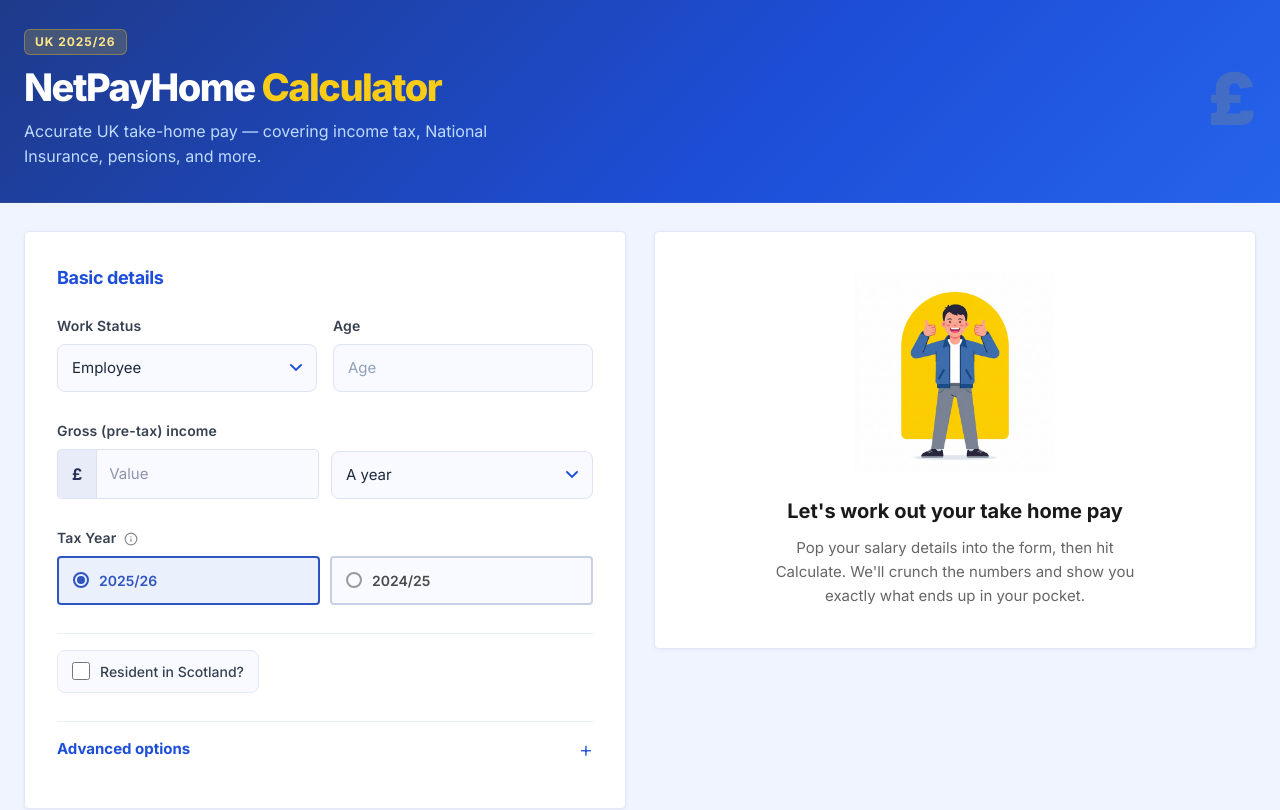
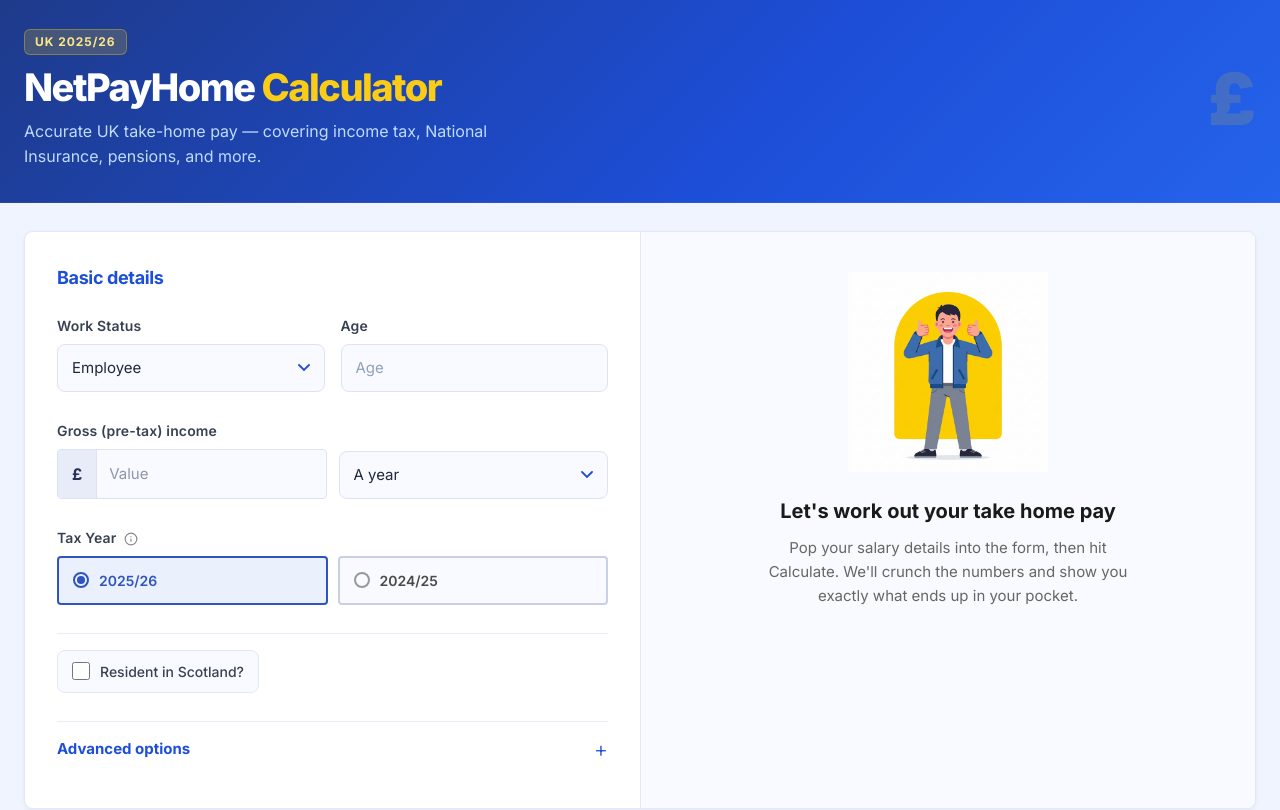
Before and after one commit to dsrashmika-prog/uktaxcal, a Next.js app: page / in a window 1280 px wide. Shown: the top 810 px of the page. Built offline with nearby package versions, Linux system fonts and the light colour scheme.

Commit message:
style: merge input and results panels into a single unified card

```diff
--- a/src/app/page.tsx
+++ b/src/app/page.tsx
@@ -163,10 +163,10 @@ export default function Home() {
       {/* ===== MAIN ===== */}
       <main style={{ flex: 1, padding: "28px 0 48px" }}>
         <div style={{ maxWidth: "1280px", margin: "0 auto", padding: "0 24px" }}>
-          <div style={{ display: "grid", gridTemplateColumns: "1fr", gap: "28px" }} className="calc-grid">
+          <div className="bg-white border rounded-xl overflow-hidden shadow-sm calc-grid" style={{ display: "grid", gridTemplateColumns: "1fr", gap: "0", borderColor: "#e2e8f5", boxShadow: "0 1px 4px rgba(30,58,138,0.06)" }}>
 
             {/* ===== LEFT: INPUT PANEL ===== */}
-            <div className="bg-white border rounded-lg p-4 sm:p-6 lg:p-8" style={{ minWidth: 0, borderColor: "#e2e8f5", boxShadow: "0 1px 4px rgba(30,58,138,0.06)" }}>
+            <div style={{ minWidth: 0, padding: "clamp(20px, 4vw, 32px)" }}>
 
               {/* Basic Details content */}
               <div style={{ marginBottom: "16px" }}>
@@ -466,7 +466,7 @@ export default function Home() {
             </div>
 
             {/* ===== RIGHT: RESULTS TABLE ===== */}
-            <div className="bg-white border rounded-lg overflow-hidden h-fit" style={{ minWidth: 0, borderColor: "#e2e8f5", boxShadow: "0 1px 4px rgba(30,58,138,0.06)" }}>
+            <div className="results-panel" style={{ minWidth: 0, background: "#f8faff", height: "100%" }}>
               {breakdown ? (
                 <div>
 
@@ -597,9 +597,16 @@ export default function Home() {
 
       <style jsx>{`
         /* Desktop: two-column grid */
+        .results-panel {
+          border-top: 1px solid #e2e8f5;
+        }
         @media (min-width: 1024px) {
           .calc-grid {
             grid-template-columns: 1fr 1fr !important;
+          }
+          .results-panel {
+            border-top: none;
+            border-left: 1px solid #e2e8f5;
           }
           .hero-pound {
             display: flex !important;
```
